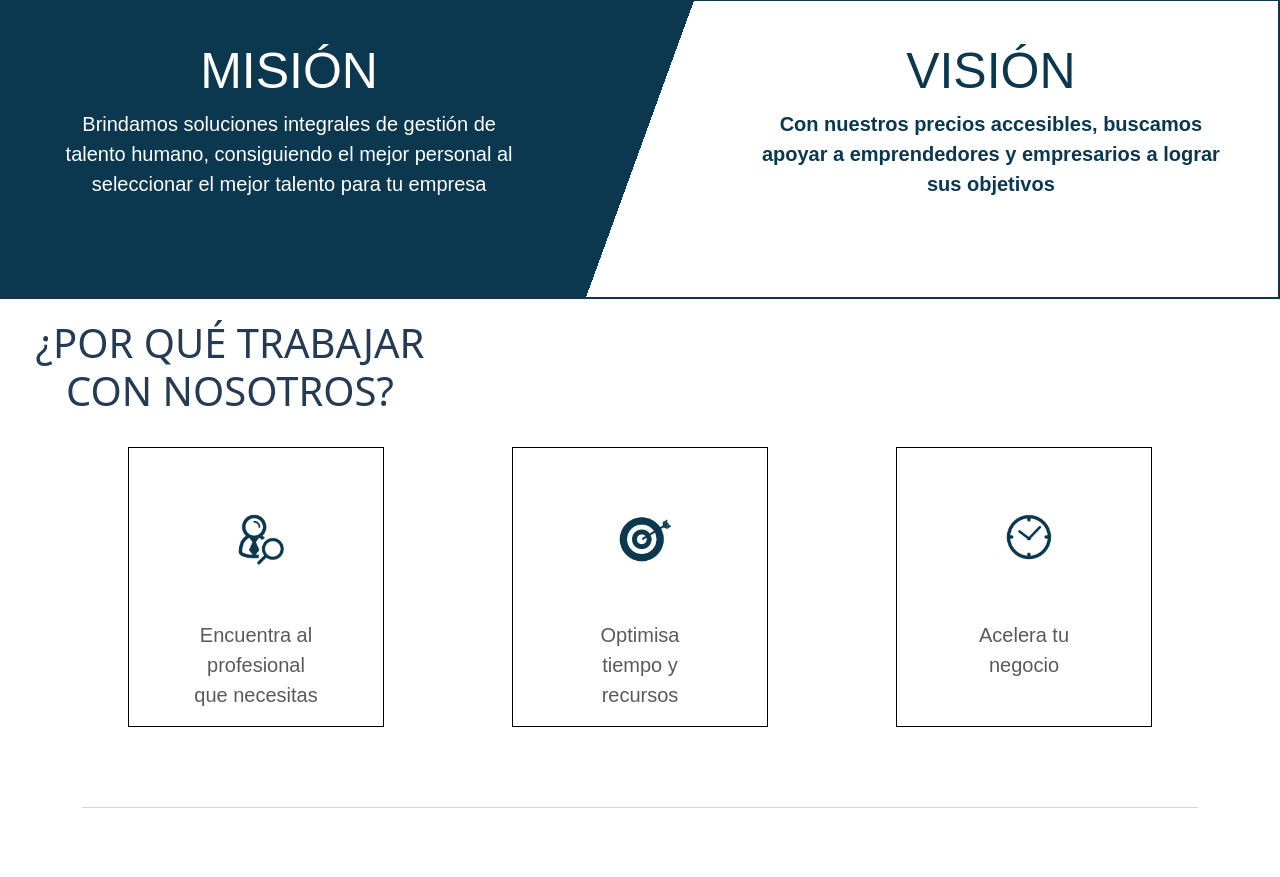
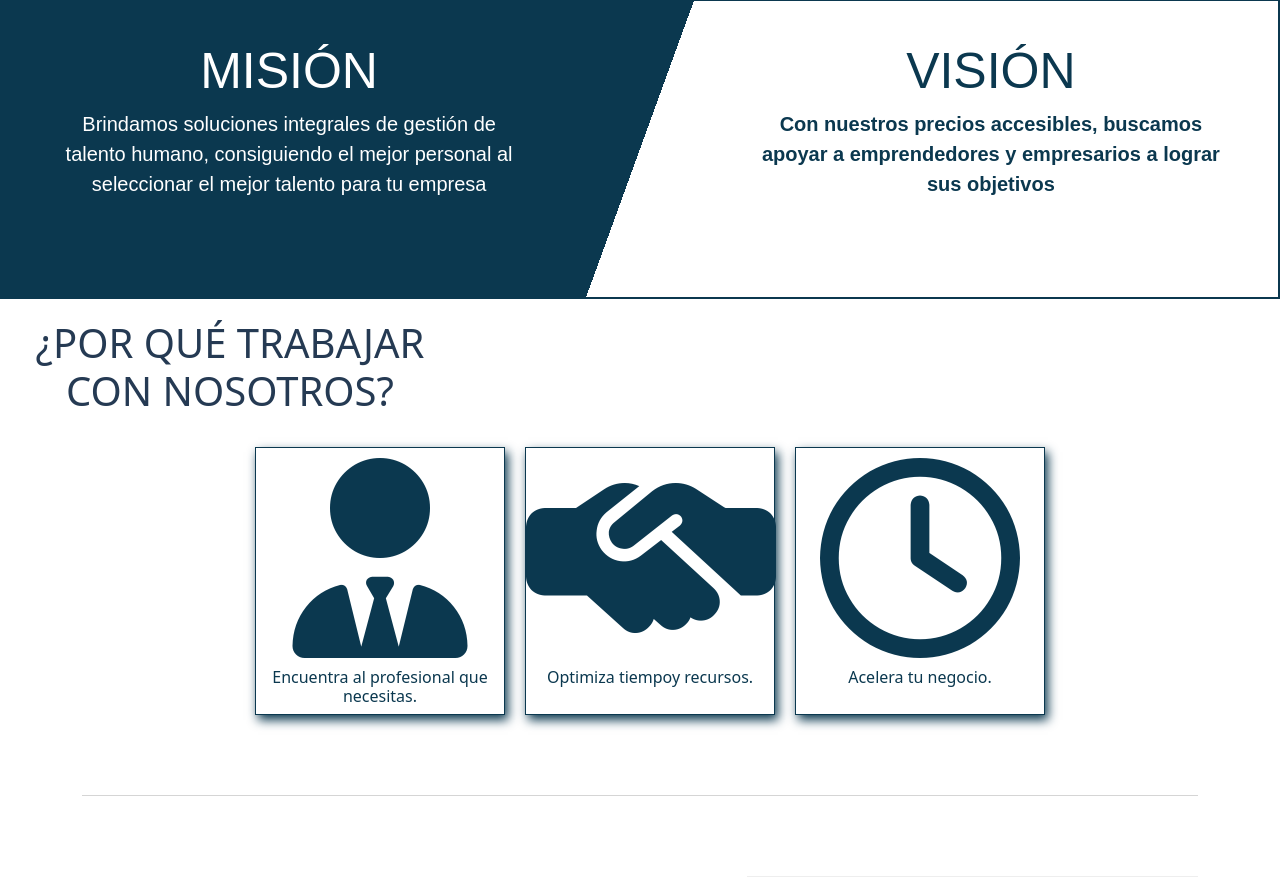
Before and after one commit to MJVProjects/MfpRRHH, a PHP site: page / in a window 1280 px wide. Shown: the part 579-1456 px from the top of the page. Run offline with PHP 8.4, Linux system fonts and the light colour scheme; some libraries are stand-ins or nearby versions.

Commit message:
view - nosotros - DBP

```diff
--- a/css/nosotros.css
+++ b/css/nosotros.css
@@ -1,33 +1,39 @@
-#centrarr{
-   display: grid;
-   grid-template-columns: repeat(7,10% 20% 10% 20% 10% 20% 10%);
-}
 
-
-.cv{
-    border: 1px solid black;
-}
-.cv img{
-
-    /* background: red; */
-    margin-top: 10px;
-}
 .tit{
     margin-left: 30px;
     width: 400px;
     text-align: center;
     color: #253A53;
 }
+#orgin{
+    /* background: red; */
+    width: 250px;
+    height: auto;
+    margin-left: 20px;
+    border: 1px solid #0B384F;
+    padding: 0;
+    box-shadow: 3px 5px 10px #0B384F;
+}
+#orgin h6{
+    color: #0B384F;
+    margin-top: 10px;
 
 
+    padding: 0;
+}
 
+#icono{
+    font-size: 200px;
+    color: #0B384F;
+    text-align: center;
+    padding-top: 10px;
 
-@media (max-width: 600px) {
-    .eliminar {
-      display: none;
-    }
-    #centrar{
-        display: grid;
-        grid-template-rows: repeat(3,100%);
-    }
-  }
+}
+
+#icono:hover{
+    font-size: 250px;
+}
+#orgin:hover{
+    width: 300px;
+    height: auto;
+}
--- a/index.php
+++ b/index.php
@@ -4,7 +4,7 @@
     <meta charset="utf-8">
     <meta name="viewport" content="width=device-width, initial-scale=1">
     <title>MFP Recursos Humanos</title>
-    <!-- estilos globales -->
+    <!-- estilos globales comanxxxxxxxxxx -->
     <link rel="stylesheet" href="css/style.css">
     <!-- Boostrap -->
     <link href="libs/bootstrap/css/bootstrap.min.css" rel="stylesheet" >
--- a/views/nosotros.html
+++ b/views/nosotros.html
@@ -5,33 +5,35 @@
     <meta http-equiv="X-UA-Compatible" content="IE=edge">
     <meta name="viewport" content="width=device-width, initial-scale=1.0">
     <title>Document</title>
+
+    <script src="https://kit.fontawesome.com/beb51ce232.js" crossorigin="anonymous"></script>
 </head>
-<body id="nosotros">
+<body>
 
     <div>
-        <h1 class="tit"> ¿POR QUÉ TRABAJAR CON NOSOTROS?</h1>
+        <h1 class="tit" id="nosotros"> ¿POR QUÉ TRABAJAR CON NOSOTROS?</h1>
     </div>
     <br>
 
-    <div >
-        <div class="container-fluid">
-            <div class="row" id="centrarr">
-                <div class="eliminar"></div>
-                <div class="cv">
-                    <img src="./img/el.png" class="img-fluid " alt="Cinque Terre">
-                    <p>Encuentra al profesional que necesitas</p>
+
+        <div class="container">
+            <div class="row justify-content-md-center" >
+
+                <div class="col col-lg-3 text-center" id="orgin">
+                    <a href=""><i class="fa-solid fa-user-tie" id="icono"></i></a>
+                    <h6>Encuentra al profesional que necesitas.</h6>
                 </div>
-                <div class="eliminar"></div>
-                <div class="cv">
-                    <img src="./img/el2.png"  class="img-fluid" alt="Cinque Terre" >
-                    <p>Optimisa tiempo y recursos</p>
+
+                <div class="col col-md-3 text-center " id="orgin">
+                    <a href=""><i class="fa-solid fa-handshake-simple" id="icono"></i></a>
+                    <!-- <img src="./img/xxx.png" class="img-xxx" style="width: 200; height: 300; overflow: hidden;" alt=""> -->
+                    <h6>Optimiza tiempoy recursos.</h6>
                 </div>
-                <div class="eliminar"></div>
-                <div class="cv">
-                    <img src="./img/el3.png" class="img-fluid" alt="Cinque Terre">
-                    <p>Acelera tu negocio</p>
+
+                <div class="col col-lg-3 text-center" id="orgin">
+                    <a href=""><i class="fa-regular fa-clock" id="icono"></i></a>
+                    <h6>Acelera tu negocio.</h6>
                 </div>
-                <div class="eliminar"></div>
+
             </div>
         </div>
-    </div>
```
